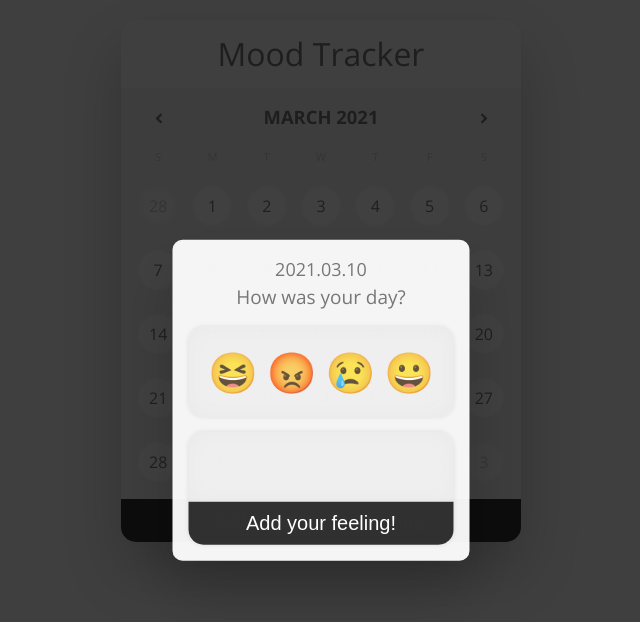
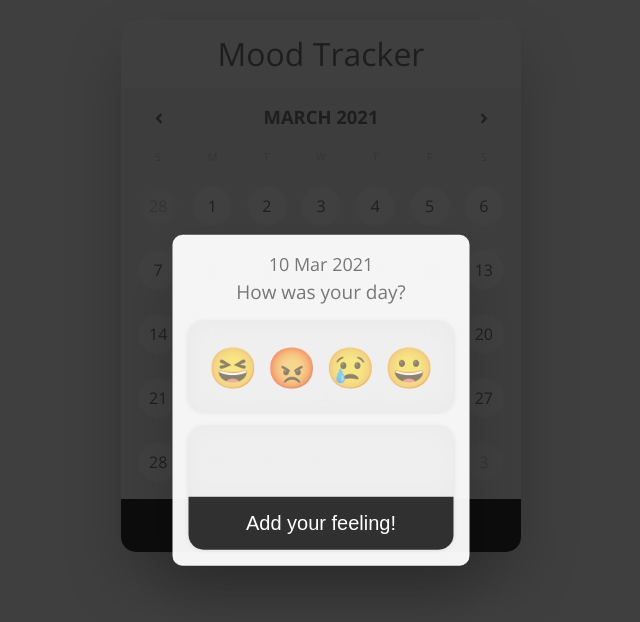
Before and after one commit to arisa277/React-Diary, a React (Create React App) app: page / in a window 1280 px wide. Both pictures are taken after a click on the element "10". Shown: the top 622 px of the page, without its empty margins (319-959 px from the left). Built offline with nearby package versions, Linux system fonts and the light colour scheme; no server answers; the database is empty.

Commit message:
add opactiy to emojis span

```diff
--- a/src/components/Calendar.js
+++ b/src/components/Calendar.js
@@ -23,7 +23,7 @@ class Calendar extends React.Component {
     modalIsVisible: false,
     emoji: "",
     kimochi: "",
-    clickedDate: "",
+    clickedDate: new Date(),
     id: "",
     dataExisted: false,
     errorMessage: "",
@@ -37,7 +37,7 @@ class Calendar extends React.Component {
         if (change.type === "added") {
           this.state.diaryData.push(data);
           const dayElement = document.getElementsByClassName(
-            format(data.date.toDate(), "yyyy.MM.dd")
+            format(data.date.toDate(), "yyyy-MM-dd")
           )[0];
           if (dayElement) {
             dayElement.classList.add("has-posts");
@@ -115,7 +115,7 @@ class Calendar extends React.Component {
 
         days.push(
           <div
-            className={`col cell ${format(day, "yyyy.MM.dd")} ${
+            className={`col cell ${format(day, "yyyy-MM-dd")} ${
               !isSameMonth(day, monthStart)
                 ? "disabled"
                 : isSameDay(day, selectedDate)
@@ -142,15 +142,14 @@ class Calendar extends React.Component {
   }
 
   onDateClick = (day) => {
-    const choseDay = format(day, "yyyy.MM.dd");
     var numberOfPosts = 0;
     this.state.diaryData.forEach((data, index) => {
       // when i clicked on the data that already existed
-      if (choseDay == format(data.date.toDate(), "yyyy.MM.dd")) {
+      if (format(day, "yyyy-MM-dd") == format(data.date.toDate(), "yyyy-MM-dd")) {
         numberOfPosts++;
         this.setState({ emoji: data.emoji });
         this.setState({ kimochi: data.kimochi });
-        this.setState({ clickedDate: choseDay });
+        this.setState({ clickedDate: day });
         this.setState({ dataExisted: true });
         this.getId(index);
         this.showModal();
@@ -158,7 +157,7 @@ class Calendar extends React.Component {
     });
 
     if (numberOfPosts == 0) {
-      this.setState({ clickedDate: choseDay });
+      this.setState({ clickedDate: day });
       this.showModal();
     }
 
@@ -181,9 +180,9 @@ class Calendar extends React.Component {
   };
 
   AddTodaysFeeling = () => {
-    const today = format(new Date(), "yyyy.MM.dd");
+    const today = new Date()
     this.state.diaryData.forEach((data, index) => {
-      if (format(data.date.toDate(), "yyyy.MM.dd") === today) {
+      if (format(data.date.toDate(), "yyyy-MM-dd") === format(today, "yyyy-MM-dd")) {
         this.setState({ emoji: data.emoji });
         this.setState({ kimochi: data.kimochi });
         this.setState({clickedDate: today})
@@ -197,7 +196,7 @@ class Calendar extends React.Component {
   closeModal = () => {
     this.setState({ emoji: "" });
     this.setState({ kimochi: "" });
-    this.setState({ clickedDate: ""});
+    this.setState({ clickedDate: new Date()});
     this.setState({ dataExisted: false });
     this.setState({ id: "" });
     this.setState({ errorMessage: "" });
@@ -206,6 +205,11 @@ class Calendar extends React.Component {
 
   emojiHandler = (e) => {
     this.setState({ emoji: e.target.innerHTML });
+    var els = document.getElementsByClassName("emoji")
+    Array.from(els).forEach((el) => {
+      el.classList.remove("selected")
+    });
+    e.target.classList.add("selected")
   };
 
   kimochiHandler = (e) => {
@@ -279,12 +283,12 @@ class Calendar extends React.Component {
               closeModalHandler={this.closeModal}
               dataExisted={this.state.dataExisted}
               errorMessage={this.state.errorMessage}
-              day={this.state.clickedDate}
+              day={format(this.state.clickedDate, "d MMM yyyy")}
             />
           )}
         </div>
         <button className="add-btn" onClick={this.AddTodaysFeeling}>
-          Add today's your feeling!
+          Add today's feeling!
         </button>
       </div>
     );
--- a/src/components/Modal.css
+++ b/src/components/Modal.css
@@ -1,4 +1,3 @@
-
 .emojis {
   display: grid;
   grid-template-columns: repeat(4, 1fr);
@@ -16,10 +15,12 @@
   display: block;
   font-size: 40px;
   cursor: pointer;
+  opacity: 0.7;
+  user-select: none;
 }
 
-  .emoji span.selected {
-    text-shadow: 0 0 5px rgba(0, 0, 0, 1);
+.emojis span.selected {
+  opacity: 1;
 }
 
 .message {
@@ -46,7 +47,7 @@
   display: block;
   border: none;
   width: 100%;
-    padding: 10px;
+  padding: 15px;
   font-size: 20px;
   border-radius: 0 0 15px 15px;
   background: var(--main-color);
--- a/src/components/Modal.js
+++ b/src/components/Modal.js
@@ -13,10 +13,10 @@ const Modal = (props) => {
           <p className="clickedDay">{props.day}</p>
           <p className="question">How was your day? {props.emoji}</p>
           <div className="emojis">
-            <span onClick={props.emojiHandler}>😆</span>
-            <span onClick={props.emojiHandler}>😡</span>
-            <span onClick={props.emojiHandler}>😢</span>
-            <span onClick={props.emojiHandler}>😀</span>
+            <span className="emoji happy" onClick={props.emojiHandler}>😆</span>
+            <span className="emoji angry" onClick={props.emojiHandler}>😡</span>
+            <span className="emoji sad" onClick={props.emojiHandler}>😢</span>
+            <span className="emoji good" onClick={props.emojiHandler}>😀</span>
           </div>
           <p className="errorMessage">{props.errorMessage}</p>
           <div className="message">
--- a/src/index.css
+++ b/src/index.css
@@ -5,6 +5,7 @@
   margin: 0;
   padding: 0;
   box-sizing: border-box;
+
 }
 
 .container {
```
Lines whose indentation alone changed are shown as unchanged.
